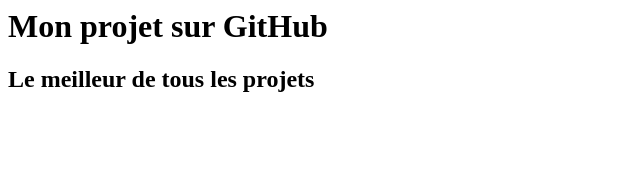
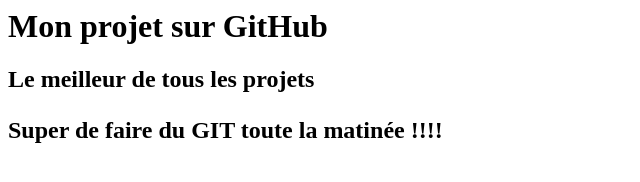
Before and after one commit to Isa35160/test-dec_dev, a plain HTML site: page index.html in a window 1280 px wide. Shown: the whole page, without its empty margins (0-640 px from the left). Drawn offline with Linux system fonts and the light colour scheme.

Commit message:
ajour paragraphe a index

```diff
--- a/index.html
+++ b/index.html
@@ -13,6 +13,7 @@
 
 <h1> Mon projet sur GitHub </h1>
 <h2>Le meilleur de tous les projets<h2>
+<p> Super de faire du GIT toute la matinée !!!!</p>
 </body>
 
 </html>
```
